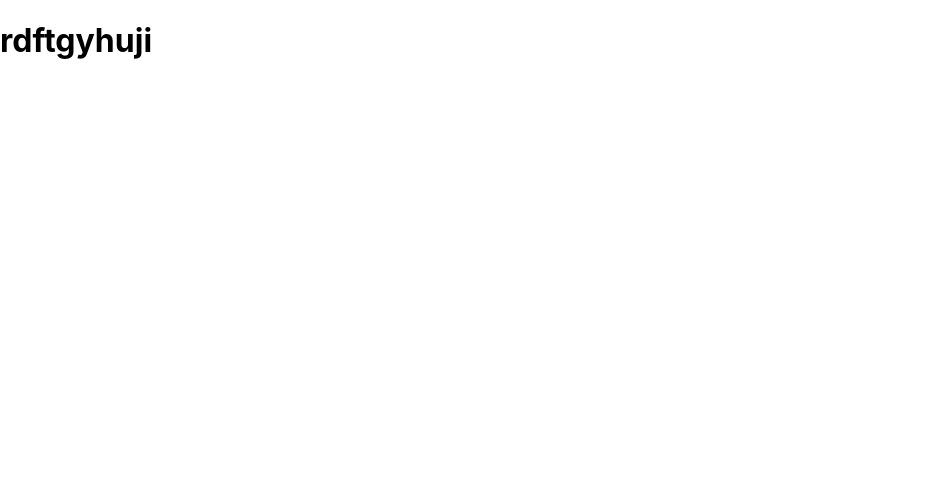
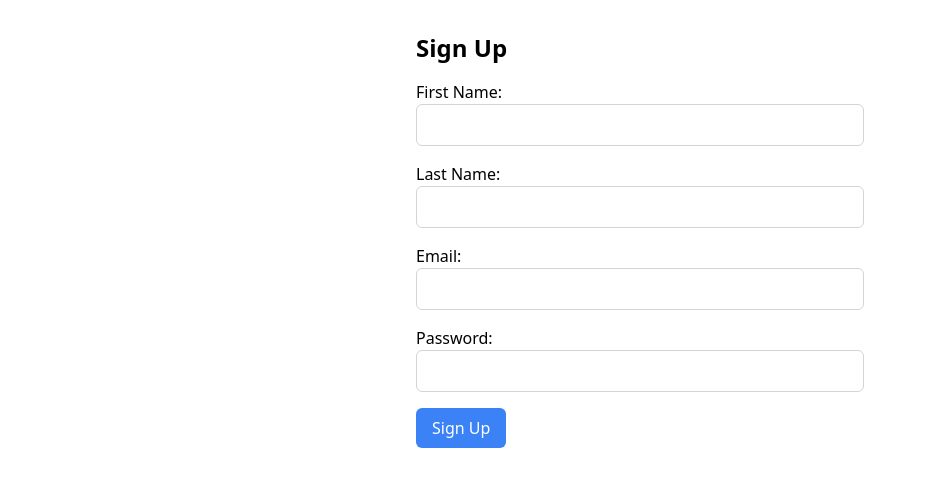
Before and after one commit to WAUdeshinduminaweerakoon/Note_Master, a React (Create React App) app in the folder frontendNew/note_master_frontend/: page /Signup in a window 1280 px wide. Shown: the top 486 px of the page, without its empty margins (0-925 px from the left). Built offline with nearby package versions, Linux system fonts and the light colour scheme.

Commit message:
Added main functions registration page

```diff
--- a/frontendNew/note_master_frontend/package.json
+++ b/frontendNew/note_master_frontend/package.json
@@ -36,5 +36,8 @@
       "last 1 firefox version",
       "last 1 safari version"
     ]
+  },
+  "devDependencies": {
+    "tailwindcss": "^3.4.1"
   }
 }
--- a/frontendNew/note_master_frontend/src/App.js
+++ b/frontendNew/note_master_frontend/src/App.js
@@ -1,11 +1,14 @@
 
-import './App.css';
+import {BrowserRouter, Routes, Route} from 'react-router-dom'
+import Signup from './Components/Signup';
 
 function App() {
   return (
-    <div>
-<h1>rdftgyhuji</h1>
-    </div>
+    <BrowserRouter>
+      <Routes>
+        <Route path='/Signup' element={<Signup/>}></Route>
+      </Routes>
+    </BrowserRouter>
 
   );
 }
--- /dev/null
+++ b/frontendNew/note_master_frontend/src/Components/Signup.jsx
@@ -0,0 +1,97 @@
+import React, { useState } from 'react';
+import axios from 'axios';
+
+const SignupPage = () => {
+  const [formData, setFormData] = useState({
+    firstname: '',
+    lastname: '',
+    email: '',
+    password: '',
+
+  });
+
+  const handleChange = (e) => {
+    const { name, value } = e.target;
+    setFormData(prevState => ({
+      ...prevState,
+      [name]: value
+    }));
+  };
+
+  const handleSubmit = async (e) => {
+    e.preventDefault();
+    try {
+      const response = await axios.post('/api/createUser', formData);
+      console.log(response.data);
+      setFormData({
+        firstname: '',
+        lastname: '',
+        email: '',
+        password: '',
+
+      });
+    } catch (error) {
+      console.error(error);
+    }
+  };
+
+  return (
+    <div className="max-w-md mx-auto mt-8">
+      <h2 className="text-2xl font-bold mb-4">Sign Up</h2>
+      <form onSubmit={handleSubmit} className="space-y-4">
+        <div>
+          <label htmlFor="firstname" className="block">First Name:</label>
+          <input
+            type="text"
+            id="firstname"
+            name="firstname"
+            value={formData.firstname}
+            onChange={handleChange}
+            className="border border-gray-300 rounded-md px-4 py-2 w-full"
+            required
+          />
+        </div>
+        <div>
+          <label htmlFor="lastname" className="block">Last Name:</label>
+          <input
+            type="text"
+            id="lastname"
+            name="lastname"
+            value={formData.lastname}
+            onChange={handleChange}
+            className="border border-gray-300 rounded-md px-4 py-2 w-full"
+            required
+          />
+        </div>
+        <div>
+          <label htmlFor="email" className="block">Email:</label>
+          <input
+            type="email"
+            id="email"
+            name="email"
+            value={formData.email}
+            onChange={handleChange}
+            className="border border-gray-300 rounded-md px-4 py-2 w-full"
+            required
+          />
+        </div>
+        <div>
+          <label htmlFor="password" className="block">Password:</label>
+          <input
+            type="password"
+            id="password"
+            name="password"
+            value={formData.password}
+            onChange={handleChange}
+            className="border border-gray-300 rounded-md px-4 py-2 w-full"
+            required
+          />
+        </div>
+
+        <button type="submit"  className="bg-blue-500 text-white px-4 py-2 rounded-md hover:bg-blue-600">Sign Up</button>
+      </form>
+    </div>
+  );
+};
+
+export default SignupPage;
--- a/frontendNew/note_master_frontend/src/index.css
+++ b/frontendNew/note_master_frontend/src/index.css
@@ -1,13 +1,3 @@
-body {
-  margin: 0;
-  font-family: -apple-system, BlinkMacSystemFont, 'Segoe UI', 'Roboto', 'Oxygen',
-    'Ubuntu', 'Cantarell', 'Fira Sans', 'Droid Sans', 'Helvetica Neue',
-    sans-serif;
-  -webkit-font-smoothing: antialiased;
-  -moz-osx-font-smoothing: grayscale;
-}
-
-code {
-  font-family: source-code-pro, Menlo, Monaco, Consolas, 'Courier New',
-    monospace;
-}
+@tailwind base;
+@tailwind components;
+@tailwind utilities;
--- /dev/null
+++ b/frontendNew/note_master_frontend/tailwind.config.js
@@ -0,0 +1,10 @@
+/** @type {import('tailwindcss').Config} */
+module.exports = {
+  content: [
+    "./src/**/*.{js,jsx,ts,tsx}",
+  ],
+  theme: {
+    extend: {},
+  },
+  plugins: [],
+}
```
Also changed, not shown: 1 other file (tests, documents, lock files or other folders).
